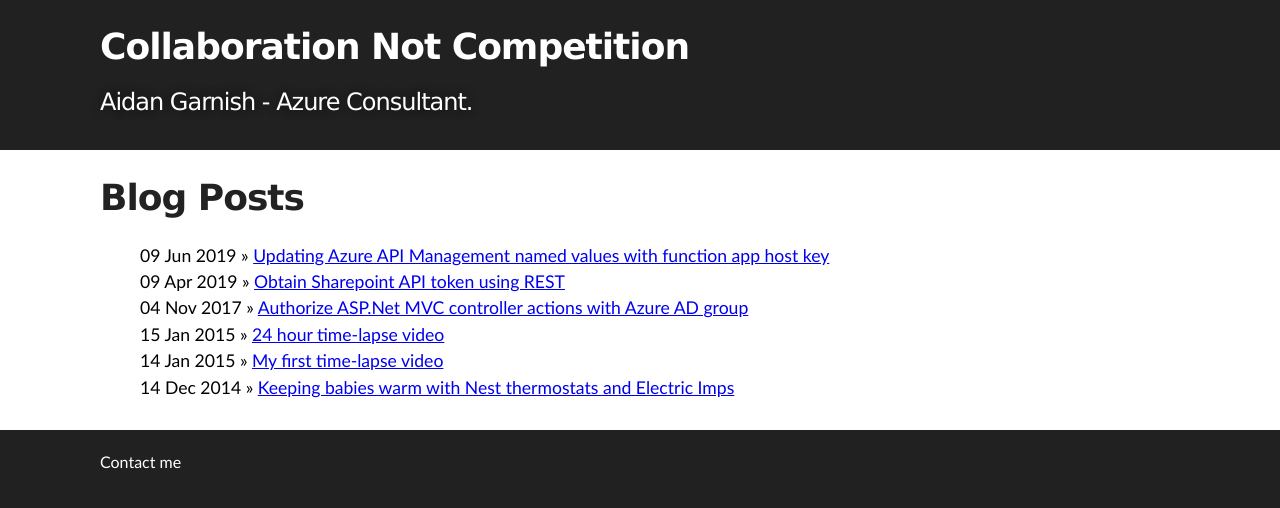
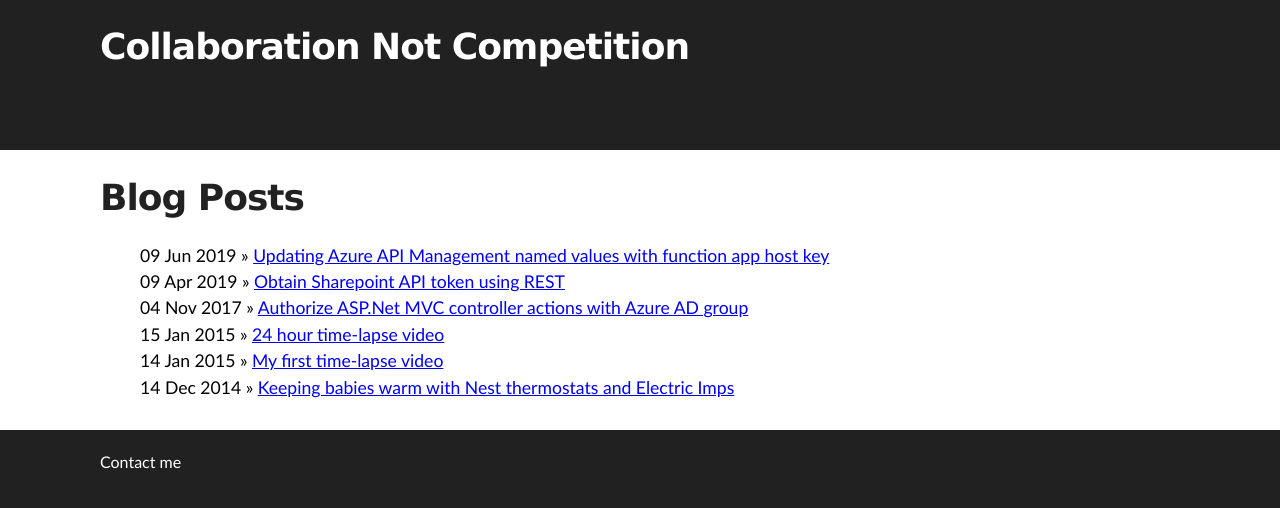
Before and after one commit to aidangarnish/aidangarnish.github.io, a Jekyll site: the page built from index.html, in a window 1280 px wide. Shown: the top 508 px of the page. Built offline with Jekyll 4.4.1, drawn with Linux system fonts in a browser that asks for light colours.

Commit message:
removed tagline from mobile

```diff
--- a/assets/css/gridstyle.css
+++ b/assets/css/gridstyle.css
@@ -102,8 +102,9 @@ body {
         max-width: 220px;
       }
       .gist{
-        max-width: 260px;
+        max-width: 290px;
       }
+      #project_tagline {display: none;}
     }
 
       @media only screen and (min-width: 500px)  {
```
